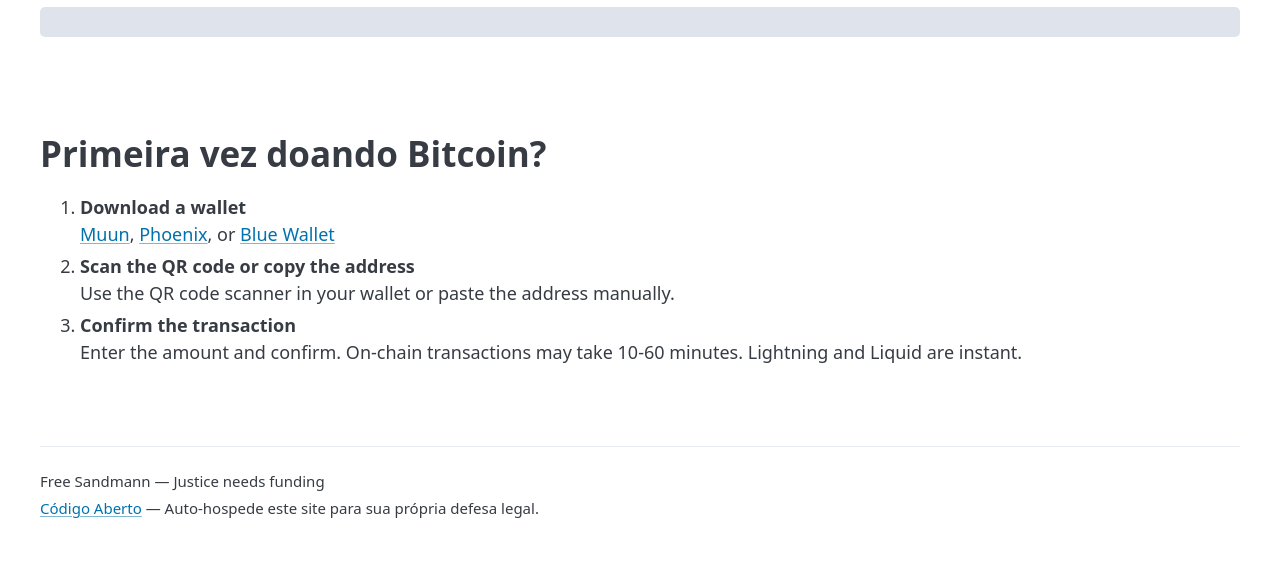
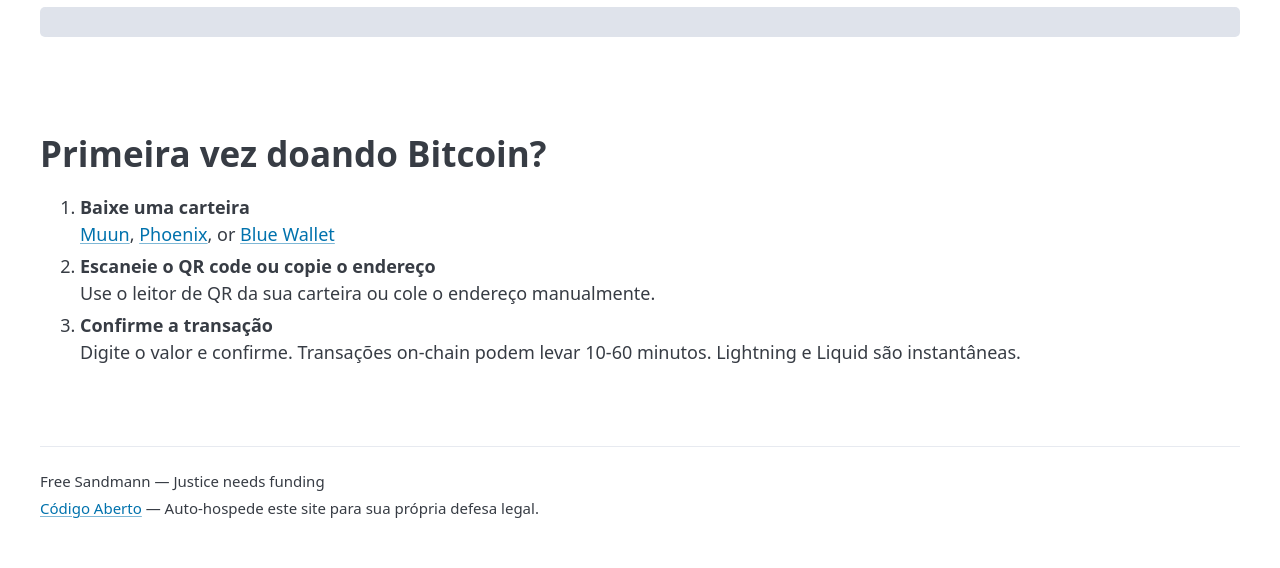
Before and after one commit to sandman21vs/FREESANDMANN, a Flask app: page /donate in a window 1280 px wide. Shown: the part 232-800 px from the top of the page. Run offline with Flask 3, Linux system fonts and the light colour scheme; data comes from the database, SQL or seed files in the repository; some libraries are stand-ins or nearby versions.

Commit message:
feat(i18n): Enhance internationalization by adding translations and updating UI elements for better language support

```diff
--- a/templates/article.html
+++ b/templates/article.html
@@ -12,5 +12,5 @@
 
 {{ share_buttons(request.url, article.title) }}
 
-<p><a href="{{ url_for('updates') }}">&larr; Back to updates</a></p>
+<p><a href="{{ url_for('updates') }}">&larr; {{ t('back_to_updates') }}</a></p>
 {% endblock %}
--- a/templates/articles.html
+++ b/templates/articles.html
@@ -14,6 +14,6 @@
     </article>
     {% endfor %}
 {% else %}
-    <p>No updates yet.</p>
+    <p>{{ t('no_updates_yet') }}</p>
 {% endif %}
 {% endblock %}
--- a/templates/base.html
+++ b/templates/base.html
@@ -72,7 +72,7 @@
         </button>
         <div id="pref-panel" class="pref-panel" style="display:none;">
             <div class="pref-section">
-                <small>Language</small>
+                <small>{{ t('widget_language') }}</small>
                 <div class="pref-lang-btns">
                     <a href="/set-lang/pt" class="pref-lang {% if lang == 'pt' %}active{% endif %}">PT</a>
                     <a href="/set-lang/en" class="pref-lang {% if lang == 'en' %}active{% endif %}">EN</a>
@@ -80,18 +80,22 @@
                 </div>
             </div>
             <div class="pref-section">
-                <small>Theme</small>
-                <button id="theme-toggle" class="pref-theme-btn">☀️ Light</button>
+                <small>{{ t('widget_theme') }}</small>
+                <button id="theme-toggle" class="pref-theme-btn">{{ t('widget_theme_light') }}</button>
             </div>
         </div>
     </div>
 
     <script>
     // Theme toggle
+    var themeI18n = {
+        light: "{{ t('widget_theme_light') }}",
+        dark: "{{ t('widget_theme_dark') }}"
+    };
     function applyTheme(t) {
         document.documentElement.setAttribute('data-theme', t);
         localStorage.setItem('theme', t);
-        document.getElementById('theme-toggle').textContent = t === 'dark' ? '☀️ Light' : '🌙 Dark';
+        document.getElementById('theme-toggle').textContent = t === 'dark' ? themeI18n.light : themeI18n.dark;
     }
 
     var currentTheme = document.documentElement.getAttribute('data-theme') || 'dark';
--- a/templates/components/embed.html
+++ b/templates/components/embed.html
@@ -1,10 +1,10 @@
 {% macro share_buttons(url, text) %}
 <div class="share-section">
-    <strong>Share:</strong>
+    <strong>{{ t('share') }}</strong>
     <a href="https://twitter.com/intent/tweet?text={{ text|urlencode }}&url={{ url|urlencode }}" target="_blank" rel="noopener" class="share-btn">Twitter</a>
     <a href="https://t.me/share/url?url={{ url|urlencode }}&text={{ text|urlencode }}" target="_blank" rel="noopener" class="share-btn">Telegram</a>
     <a href="https://wa.me/?text={{ (text ~ ' ' ~ url)|urlencode }}" target="_blank" rel="noopener" class="share-btn">WhatsApp</a>
-    <button onclick="copyAddr('share-url', this)" class="share-btn copy-btn">Copy Link</button>
+    <button onclick="copyAddr('share-url', this)" class="share-btn copy-btn">{{ t('copy_link') }}</button>
     <code id="share-url" style="display:none">{{ url }}</code>
 </div>
 {% endmacro %}
--- a/templates/components/qr_codes.html
+++ b/templates/components/qr_codes.html
@@ -2,11 +2,11 @@
 <div class="qr-grid">
     {% if btc_address %}
     <div class="qr-card">
-        <h3>Bitcoin On-Chain</h3>
+        <h3>{{ t('bitcoin_onchain') }}</h3>
         <img src="{{ url_for('qr_code', qr_type='btc', v=btc_address[-8:]) }}" alt="Bitcoin QR Code" loading="lazy" class="qr-img qr-{{ size }}">
         <div class="address-box">
             <code class="address-text" id="btc-addr">{{ btc_address }}</code>
-            <button onclick="copyAddr('btc-addr', this)" class="copy-btn" title="Copy address">{{ t('copy') }}</button>
+            <button onclick="copyAddr('btc-addr', this)" class="copy-btn" title="{{ t('copy_address') }}">{{ t('copy') }}</button>
         </div>
         <a href="bitcoin:{{ btc_address }}" class="wallet-link">{{ t('open_wallet') }}</a>
     </div>
@@ -14,11 +14,11 @@
 
     {% if lightning_address %}
     <div class="qr-card">
-        <h3>Lightning Network</h3>
+        <h3>{{ t('lightning_network') }}</h3>
         <img src="{{ url_for('qr_code', qr_type='lightning', v=lightning_address[-8:]) }}" alt="Lightning QR Code" loading="lazy" class="qr-img qr-{{ size }}">
         <div class="address-box">
             <code class="address-text" id="ln-addr">{{ lightning_address }}</code>
-            <button onclick="copyAddr('ln-addr', this)" class="copy-btn" title="Copy address">{{ t('copy') }}</button>
+            <button onclick="copyAddr('ln-addr', this)" class="copy-btn" title="{{ t('copy_address') }}">{{ t('copy') }}</button>
         </div>
         <a href="lightning:{{ lightning_address }}" class="wallet-link">{{ t('open_wallet') }}</a>
     </div>
@@ -26,11 +26,11 @@
 
     {% if liquid_address %}
     <div class="qr-card">
-        <h3>Liquid Network</h3>
+        <h3>{{ t('liquid_network') }}</h3>
         <img src="{{ url_for('qr_code', qr_type='liquid', v=liquid_address[-8:]) }}" alt="Liquid QR Code" loading="lazy" class="qr-img qr-{{ size }}">
         <div class="address-box">
             <code class="address-text" id="lq-addr">{{ liquid_address }}</code>
-            <button onclick="copyAddr('lq-addr', this)" class="copy-btn" title="Copy address">{{ t('copy') }}</button>
+            <button onclick="copyAddr('lq-addr', this)" class="copy-btn" title="{{ t('copy_address') }}">{{ t('copy') }}</button>
         </div>
         <a href="liquidnetwork:{{ liquid_address }}" class="wallet-link">{{ t('open_wallet') }}</a>
     </div>
--- a/templates/donate.html
+++ b/templates/donate.html
@@ -26,10 +26,10 @@
     </div>
     <div class="invoice-form">
         <input type="number" id="sats-amount" min="1" max="100000000"
-               placeholder="Custom amount in sats">
+               placeholder="{{ t('custom_amount_placeholder') }}">
         <select id="invoice-type">
-            <option value="lightning">Lightning</option>
-            <option value="liquid">Liquid</option>
+            <option value="lightning">{{ t('lightning_network') }}</option>
+            <option value="liquid">{{ t('liquid_network') }}</option>
         </select>
         <button id="create-invoice-btn" onclick="createInvoice()">{{ t('generate_invoice') }}</button>
     </div>
@@ -49,19 +49,18 @@
     <h2>{{ t('first_time') }}</h2>
     <ol>
         <li>
-            <strong>Download a wallet</strong><br>
+            <strong>{{ t('download_wallet') }}</strong><br>
             <a href="https://muun.com/" target="_blank" rel="noopener">Muun</a>,
             <a href="https://phoenix.acinq.co/" target="_blank" rel="noopener">Phoenix</a>, or
             <a href="https://bluewallet.io/" target="_blank" rel="noopener">Blue Wallet</a>
         </li>
         <li>
-            <strong>Scan the QR code or copy the address</strong><br>
-            Use the QR code scanner in your wallet or paste the address manually.
+            <strong>{{ t('scan_qr') }}</strong><br>
+            {{ t('scan_qr_detail') }}
         </li>
         <li>
-            <strong>Confirm the transaction</strong><br>
-            Enter the amount and confirm. On-chain transactions may take 10-60 minutes.
-            Lightning and Liquid are instant.
+            <strong>{{ t('confirm_transaction') }}</strong><br>
+            {{ t('confirm_transaction_detail') }}
         </li>
     </ol>
 </section>
@@ -126,7 +125,7 @@ function createInvoice() {
         resultDiv.style.display = 'block';
 
         const label = document.getElementById('invoice-type-label');
-        label.textContent = data.type === 'liquid' ? 'Liquid Network' : 'Lightning Network';
+        label.textContent = data.type === 'liquid' ? "{{ t('liquid_network') }}" : "{{ t('lightning_network') }}";
         label.className = 'invoice-type-label invoice-label-' + data.type;
 
         document.getElementById('invoice-qr').src =
--- a/templates/error.html
+++ b/templates/error.html
@@ -5,5 +5,5 @@
 {% block content %}
 <h1>{{ code }}</h1>
 <p>{{ message }}</p>
-<p><a href="{{ url_for('index') }}">&larr; Go back home</a></p>
+<p><a href="{{ url_for('index') }}">&larr; {{ t('go_back_home') }}</a></p>
 {% endblock %}
--- a/translations/en.json
+++ b/translations/en.json
@@ -20,6 +20,8 @@
   "payment_received": "Payment received! Thank you!",
   "copy": "Copy",
   "copied": "Copied!",
+  "copy_address": "Copy address",
+  "copy_link": "Copy Link",
   "open_wallet": "Open in Wallet",
   "raised": "Raised",
   "goal": "Goal",
@@ -28,7 +30,24 @@
   "footer_selfhost": "Self-host this site for your own legal defense.",
   "error_404": "Page not found",
   "error_403": "Forbidden",
+  "go_back_home": "Go back home",
   "invalid_amount": "Enter a valid amount (1 - 100,000,000 sats)",
   "network_error": "Network error. Please try again.",
-  "failed_invoice": "Failed to create invoice"
+  "failed_invoice": "Failed to create invoice",
+  "custom_amount_placeholder": "Custom amount in sats",
+  "bitcoin_onchain": "Bitcoin On-Chain",
+  "lightning_network": "Lightning Network",
+  "liquid_network": "Liquid Network",
+  "no_updates_yet": "No updates yet.",
+  "back_to_updates": "Back to updates",
+  "share": "Share:",
+  "widget_language": "Language",
+  "widget_theme": "Theme",
+  "widget_theme_light": "☀️ Light",
+  "widget_theme_dark": "🌙 Dark",
+  "download_wallet": "Download a wallet",
+  "scan_qr": "Scan the QR code or copy the address",
+  "scan_qr_detail": "Use the QR code scanner in your wallet or paste the address manually.",
+  "confirm_transaction": "Confirm the transaction",
+  "confirm_transaction_detail": "Enter the amount and confirm. On-chain transactions may take 10-60 minutes. Lightning and Liquid are instant."
 }
--- a/translations/pt.json
+++ b/translations/pt.json
@@ -20,6 +20,8 @@
   "payment_received": "Pagamento recebido! Obrigado!",
   "copy": "Copiar",
   "copied": "Copiado!",
+  "copy_address": "Copiar endereço",
+  "copy_link": "Copiar Link",
   "open_wallet": "Abrir na Carteira",
   "raised": "Arrecadado",
   "goal": "Meta",
@@ -28,7 +30,24 @@
   "footer_selfhost": "Auto-hospede este site para sua própria defesa legal.",
   "error_404": "Página não encontrada",
   "error_403": "Acesso negado",
+  "go_back_home": "Voltar ao início",
   "invalid_amount": "Digite um valor válido (1 - 100.000.000 sats)",
   "network_error": "Erro de rede. Tente novamente.",
-  "failed_invoice": "Falha ao criar invoice"
+  "failed_invoice": "Falha ao criar invoice",
+  "custom_amount_placeholder": "Valor personalizado em sats",
+  "bitcoin_onchain": "Bitcoin On-Chain",
+  "lightning_network": "Lightning Network",
+  "liquid_network": "Liquid Network",
+  "no_updates_yet": "Nenhuma atualização ainda.",
+  "back_to_updates": "Voltar às atualizações",
+  "share": "Compartilhar:",
+  "widget_language": "Idioma",
+  "widget_theme": "Tema",
+  "widget_theme_light": "☀️ Claro",
+  "widget_theme_dark": "🌙 Escuro",
+  "download_wallet": "Baixe uma carteira",
+  "scan_qr": "Escaneie o QR code ou copie o endereço",
+  "scan_qr_detail": "Use o leitor de QR da sua carteira ou cole o endereço manualmente.",
+  "confirm_transaction": "Confirme a transação",
+  "confirm_transaction_detail": "Digite o valor e confirme. Transações on-chain podem levar 10-60 minutos. Lightning e Liquid são instantâneas."
 }
```
Also changed, not shown: translations/de.json (+20 -1 lines), .claude/settings.local.json.
